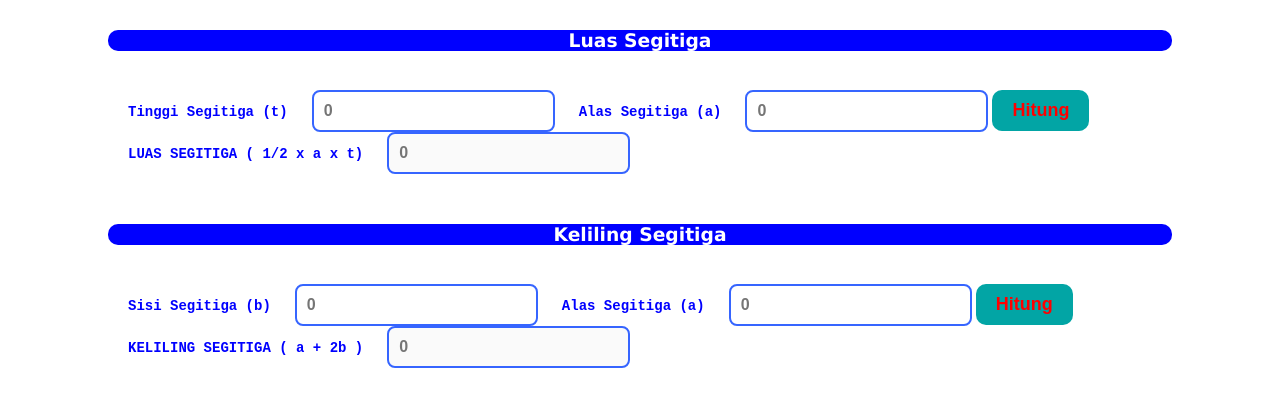
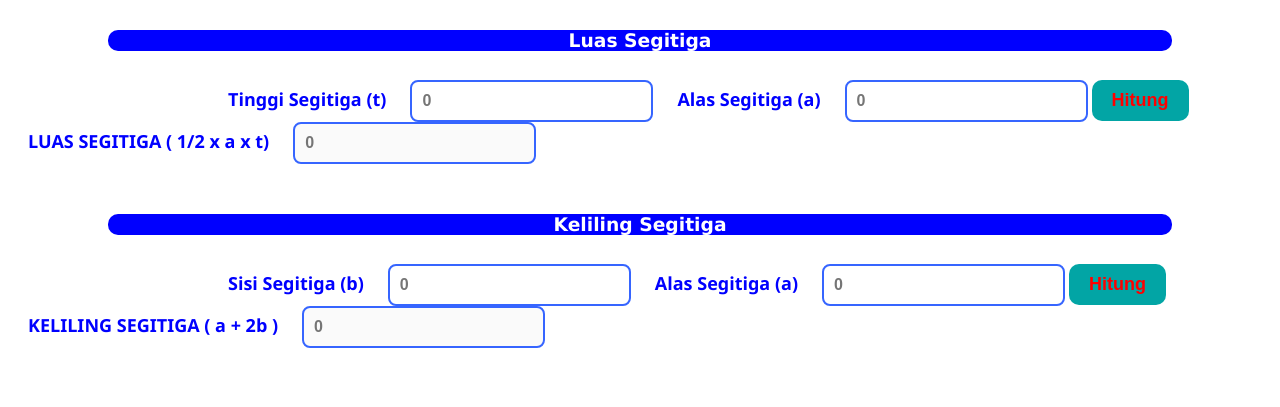
Before and after one commit to revou-fundamental-course/7-aug-23-maydesa, a plain HTML site: page index.html in a window 1280 px wide. Shown: the part 379-786 px from the top of the page. Drawn offline with Linux system fonts and the light colour scheme.

Commit message:
Update style.css

```diff
--- a/css/style.css
+++ b/css/style.css
@@ -11,6 +11,7 @@ header {
     border-radius: 10px;
 }
 
+
 .container {
     width: 500px;
     height: 250px;
@@ -23,23 +24,24 @@ img {
 }
 
 .input-section {
-    display: ruby-base-container;
-    flex-direction: row;
-    margin-left: 100px;
+    display: ruby;
+    flex-direction: column;
+    margin-left: 200px;
     margin-right: 100px;
     padding-top: 10px;
-    ruby-align: right;
+    padding-bottom: 4px;
+    ruby-align: center;
 }
 
 
 label {
-    display: ruby-text-container;
+    display: ruby;
     margin-bottom: 12px;
     margin-left: 50px;
     margin-top: 14px;
     margin-inline: 20px;
-    font-family: 'Courier New', Courier, monospace;
-    font-size: 14px;
+    font-family: 'Segoe UI', Tahoma, Geneva, Verdana, sans-serif;
+    font-size: 18px;
     font-weight: bold;
     color: blue;
 }
```
